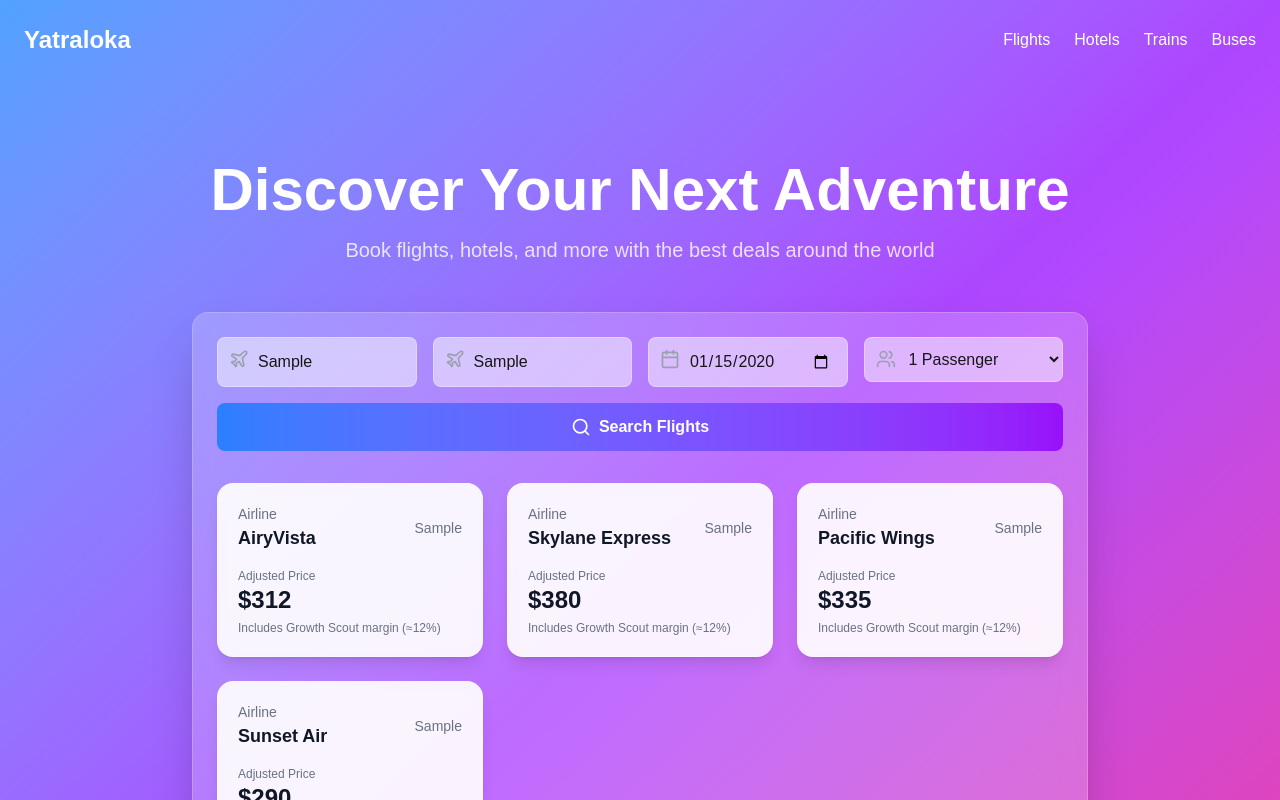
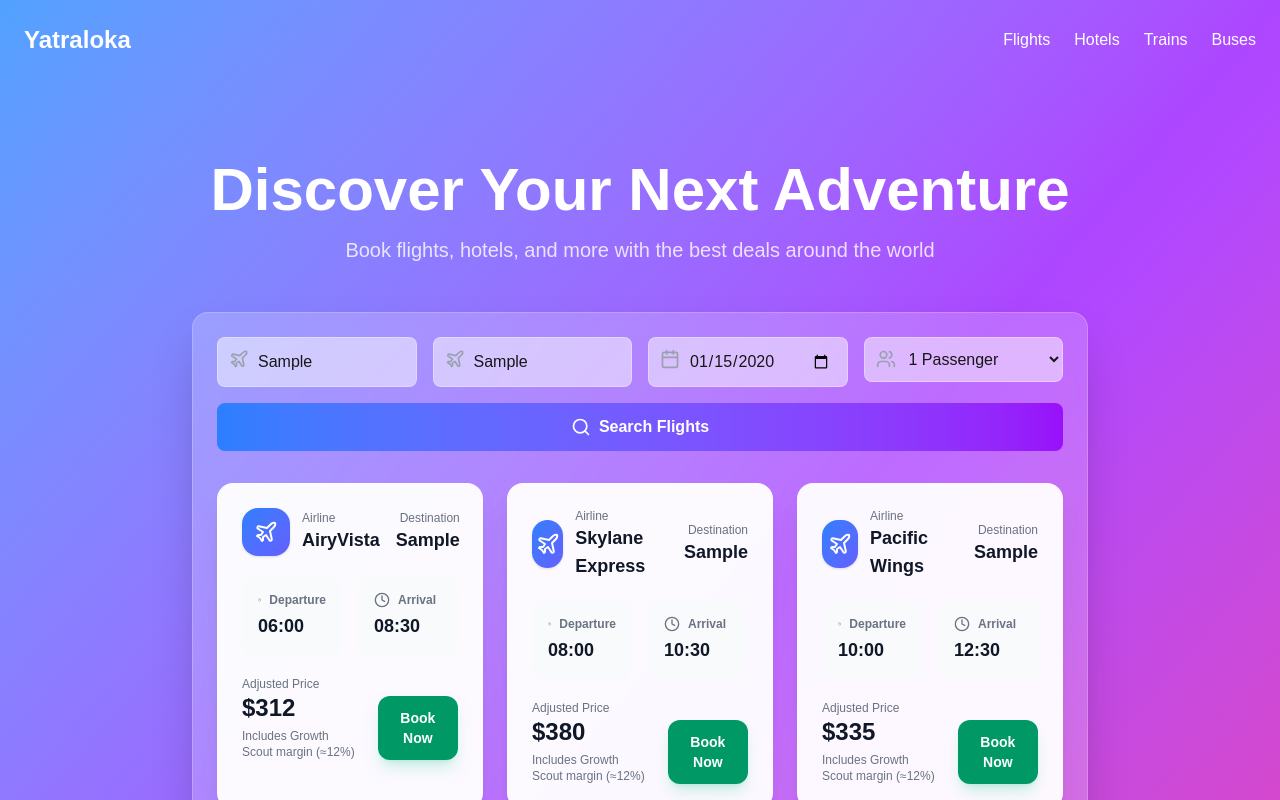
Before and after one commit to Subroh75/Yatraloka, a Next.js app: page / in a window 1280 px wide. Both pictures are taken after typing "Sample", "Sample", "2020-01-15" into the empty fields and a click on the button "Search Flights". Shown: the top 800 px of the page. Built offline with nearby package versions, Linux system fonts and the light colour scheme.

Commit message:
Premium flight cards + welcome email template

```diff
--- a/src/app/page.tsx
+++ b/src/app/page.tsx
@@ -1,7 +1,17 @@
 'use client';
 
-import { useState } from 'react';
-import { Search, Plane, Calendar, Users, Loader2 } from 'lucide-react';
+'use client';
+
+import { useMemo, useState } from 'react';
+import {
+  Search,
+  Plane,
+  Calendar,
+  Users,
+  Loader2,
+  Clock,
+  Sparkles,
+} from 'lucide-react';
 
 import { FlightDeal, fetchFlightDeals } from '@/lib/travelEngine';
 
@@ -12,6 +22,23 @@ export default function Home() {
   const [passengers, setPassengers] = useState(1);
   const [results, setResults] = useState<FlightDeal[]>([]);
   const [isLoading, setIsLoading] = useState(false);
+
+  const cheapestDealId = useMemo(() => {
+    if (results.length === 0) return null;
+    return results.reduce<string | null>((bestId, deal) => {
+      if (!bestId) return deal.id;
+      const bestDeal = results.find((r) => r.id === bestId);
+      if (!bestDeal) return deal.id;
+      return deal.adjustedPrice < bestDeal.adjustedPrice ? deal.id : bestId;
+    }, null);
+  }, [results]);
+
+  const getFlightTimes = (index: number) => {
+    const baseHour = 6 + (index % 5) * 2;
+    const depart = `${String(baseHour).padStart(2, '0')}:00`;
+    const arrive = `${String((baseHour + 2) % 24).padStart(2, '0')}:30`;
+    return { depart, arrive };
+  };
 
   const handleSearch = async () => {
     setIsLoading(true);
@@ -141,23 +168,65 @@ export default function Home() {
               </div>
             ) : results.length > 0 ? (
               <div className="grid grid-cols-1 md:grid-cols-2 lg:grid-cols-3 gap-6">
-                {results.map((deal) => (
+                {results.map((deal, index) => {
+                  const { depart, arrive } = getFlightTimes(index);
+                  const isCheapest = deal.id === cheapestDealId;
+
+                  return (
                     <div
                       key={deal.id}
-                    className="bg-white/90 backdrop-blur-sm rounded-2xl p-5 shadow-lg border border-white/30"
+                      className="relative bg-white/95 backdrop-blur-sm rounded-2xl p-6 shadow-xl border border-white/40"
                     >
-                    <div className="flex items-center justify-between mb-3">
+                      {isCheapest && (
+                        <div className="absolute right-4 top-4 flex items-center gap-2 rounded-full bg-amber-500 px-3 py-1 text-xs font-semibold text-white shadow">
+                          <Sparkles className="h-4 w-4" />
+                          Limited Time Offer
+                        </div>
+                      )}
+
+                      <div className="flex items-center justify-between gap-4">
+                        <div className="flex items-center gap-3">
+                          <div className="flex h-12 w-12 items-center justify-center rounded-2xl bg-gradient-to-br from-blue-500 to-indigo-500 text-white shadow">
+                            <Plane className="h-6 w-6" />
+                          </div>
                           <div>
-                        <p className="text-sm text-gray-500">Airline</p>
+                            <p className="text-xs text-gray-500">Airline</p>
                             <p className="text-lg font-semibold text-gray-900">
                               {deal.airline}
                             </p>
                           </div>
-                      <p className="text-right text-sm text-gray-500">
+                        </div>
+                        <div className="text-right">
+                          <p className="text-xs text-gray-500">Destination</p>
+                          <p className="text-lg font-semibold text-gray-900">
                             {deal.destination}
                           </p>
                         </div>
-                    <div className="mt-4">
+                      </div>
+
+                      <div className="mt-5 grid grid-cols-2 gap-4">
+                        <div className="rounded-xl bg-gray-50 p-4">
+                          <div className="flex items-center gap-2 text-gray-500">
+                            <Clock className="h-4 w-4" />
+                            <p className="text-xs font-semibold">Departure</p>
+                          </div>
+                          <p className="mt-1 text-lg font-semibold text-gray-900">
+                            {depart}
+                          </p>
+                        </div>
+                        <div className="rounded-xl bg-gray-50 p-4">
+                          <div className="flex items-center gap-2 text-gray-500">
+                            <Clock className="h-4 w-4" />
+                            <p className="text-xs font-semibold">Arrival</p>
+                          </div>
+                          <p className="mt-1 text-lg font-semibold text-gray-900">
+                            {arrive}
+                          </p>
+                        </div>
+                      </div>
+
+                      <div className="mt-5 flex items-end justify-between gap-4">
+                        <div>
                           <p className="text-xs text-gray-500">Adjusted Price</p>
                           <p className="text-2xl font-bold text-gray-900">
                             {formatCurrency(deal.adjustedPrice)}
@@ -166,8 +235,17 @@ export default function Home() {
                             Includes Growth Scout margin (≈{Math.round(deal.margin * 100)}%)
                           </p>
                         </div>
+
+                        <button
+                          type="button"
+                          className="rounded-xl bg-emerald-600 px-5 py-3 text-sm font-semibold text-white shadow-lg shadow-emerald-500/20 transition hover:bg-emerald-700"
+                        >
+                          Book Now
+                        </button>
                       </div>
-                ))}
+                    </div>
+                  );
+                })}
               </div>
             ) : (
               <div className="rounded-2xl border border-white/20 bg-white/10 p-6 text-center text-white/80">
```
Also changed, not shown: marketing/welcome.txt (added). Lines whose indentation alone changed are shown as unchanged.
